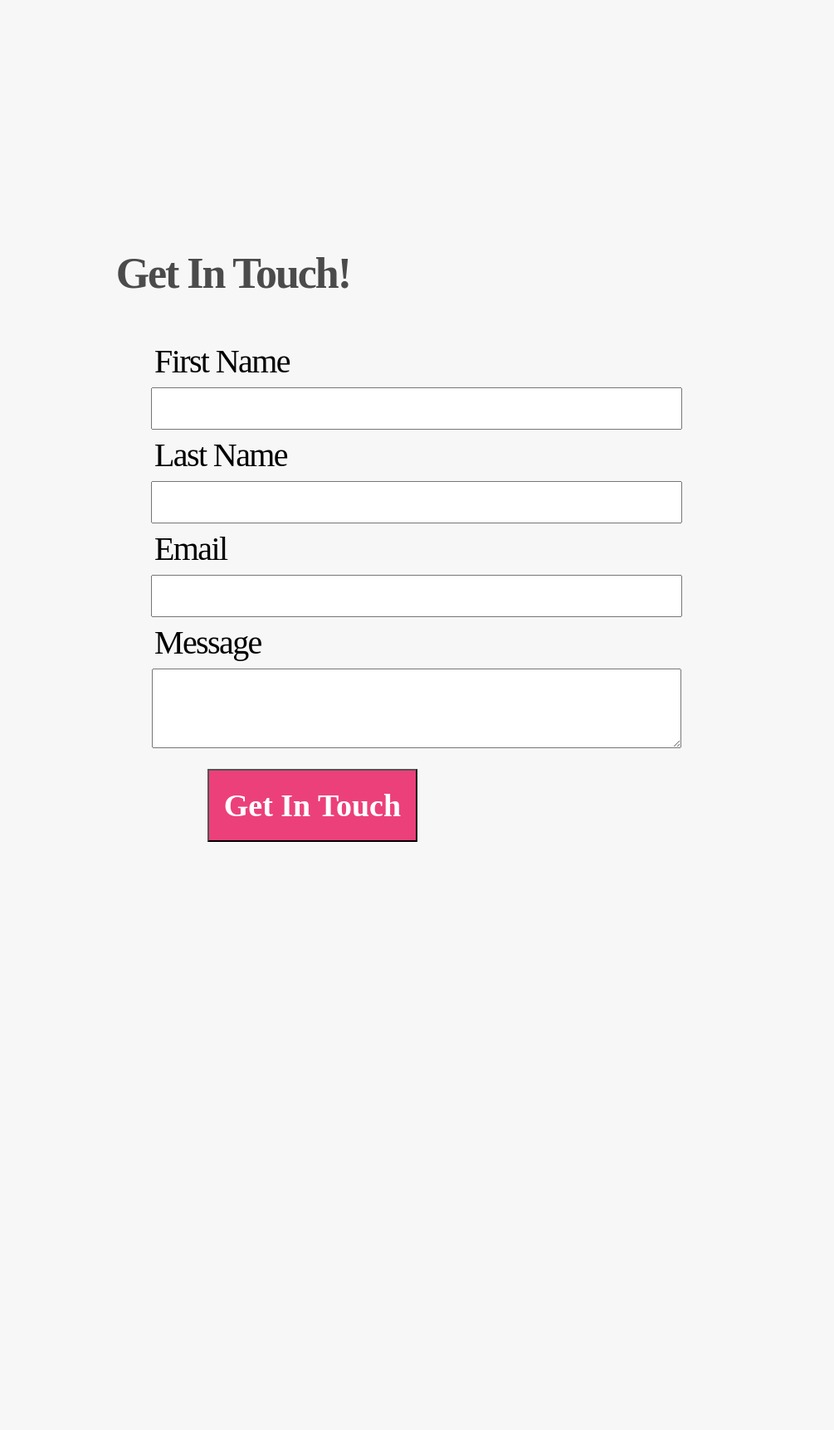
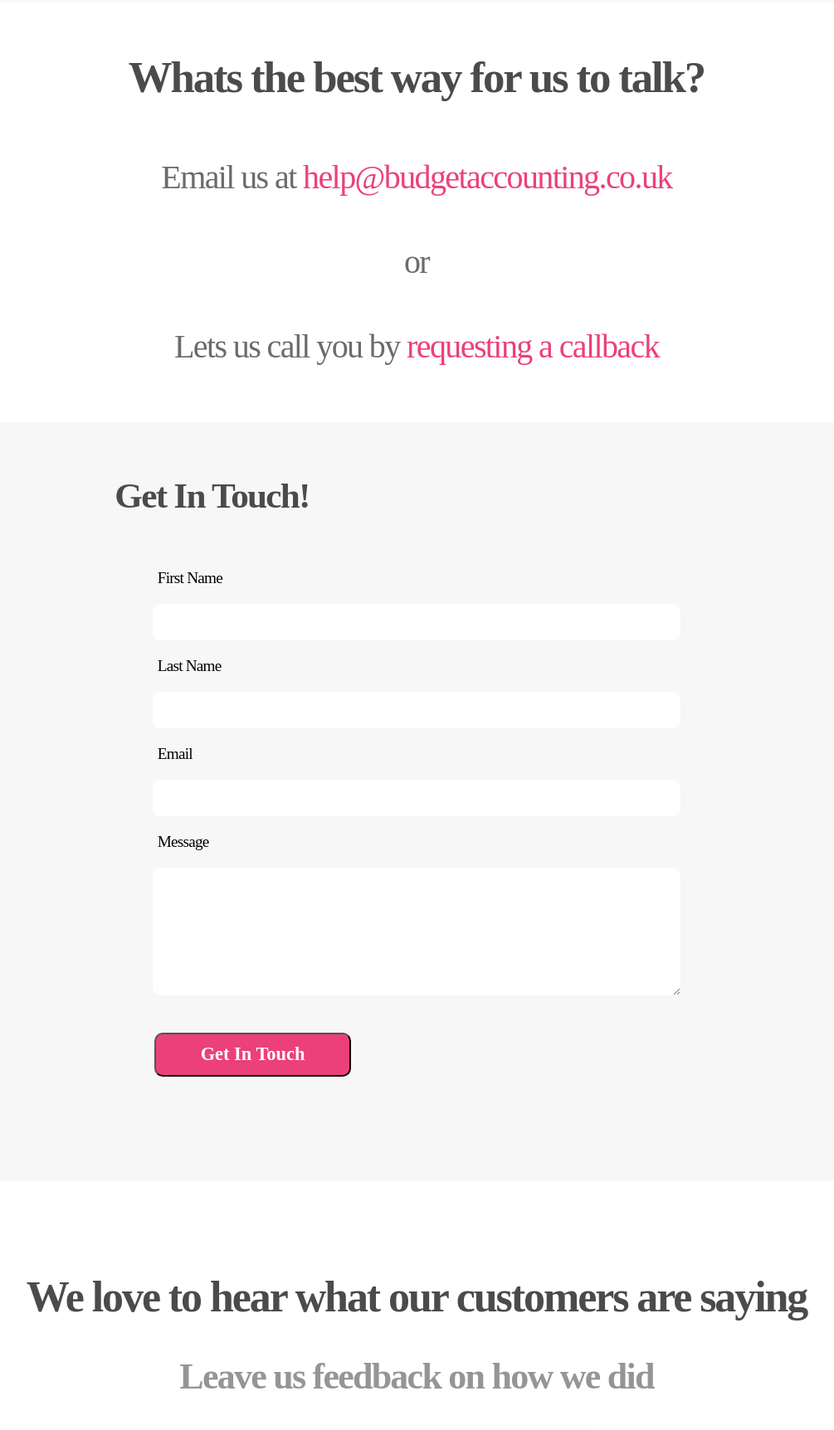
Before and after one commit to sheran786malik/components, a React app: page / in a window 1280 px wide. Shown: the part 1076-2800 px from the top of the page at 83% size, without its empty margins (138-1143 px from the left). Before the commit the page ends 2099 px from the top, so only its background shows below. Built offline with nearby package versions, Linux system fonts and the light colour scheme; a web font is replaced by a local one.

Commit message:
Happy commit

```diff
--- /dev/null
+++ b/src/components/contact/Contact.css
@@ -0,0 +1,93 @@
+.contact {
+    background-color: #ffff;
+    margin: 0 auto;
+    text-align: center;
+    padding-top: 50px;
+}
+.firstText {
+    font-family: 'Palanquin';
+    font-style: normal;
+    font-weight: bold;
+    line-height: 80px;
+    font-size: 3.3rem;
+    text-align: center;
+    letter-spacing: -0.04em;
+    color: #4B4B4B;
+}
+
+.emailUs {
+    font-family: 'Palanquin';
+    font-style: normal;
+    font-weight: 500;
+    line-height: 62px;
+    font-size: 40px;
+    text-align: center;
+    letter-spacing: -0.04em;
+    color: #6B6B6B;
+
+    padding-top: 50px;
+}
+.email {
+    color: #EC407A;
+
+}
+.separator {
+
+    font-family: 'Palanquin';
+    font-style: normal;
+    font-weight: 500;
+    line-height: 62px;
+    font-size: 40px;
+    text-align: center;
+    letter-spacing: -0.04em;
+
+    color: #6B6B6B;
+
+}
+.finalText {
+    font-family: 'Palanquin';
+    font-style: normal;
+    font-weight: 500;
+    line-height: 62px;
+    font-size: 40px;
+    text-align: center;
+    letter-spacing: -0.04em;
+    color: #6B6B6B;
+    padding-bottom: 20px;
+}
+
+.finalTextFirst {
+    font-family: 'Palanquin';
+    font-style: normal;
+    font-weight: bold;
+    line-height: 80px;
+    font-size: 3.3rem;
+    text-align: center;
+    letter-spacing: -0.04em;
+    color: #4B4B4B;
+}
+.callback {
+    color: #EC407A;
+
+}
+@media only screen
+  and (min-device-width: 300px)
+  and (max-device-width: 667px)
+  and (-webkit-min-device-pixel-ratio: 2)
+{
+
+    .contact {
+        width: 100%;
+    }
+    .firstText {
+        width: 100%;
+        font-size: 2.5rem;
+    }
+    .email {
+        font-size: 1.6rem;
+    }
+    .finalText {
+        font-size: 1.9rem;
+    }
+
+}
--- /dev/null
+++ b/src/components/contact/Contact.js
@@ -0,0 +1,24 @@
+import React from 'react';
+
+import './Contact.css';
+const Contact = () => {
+    return (
+        <div className="contact">
+            <div className="firstText">
+             <h>Whats the best way for us to talk?</h>
+            </div>
+            <div className="emailUs">
+                <h className="emailText"> Email us at <span className="email"> help@budgetaccounting.co.uk </span></h>
+            </div>
+            <div class="seperation">
+                <p className="separator"> or </p>
+            </div>
+            <div className="finalText">
+                <p className="finalTextStart"> Lets us call you by <span className="callback"> requesting a callback</span></p>
+            </div>
+        </div>
+
+    );
+
+}
+export default Contact;
--- /dev/null
+++ b/src/components/feedBack/FeedBack.css
@@ -0,0 +1,74 @@
+.feedBack {
+    background-color: white;
+}
+
+.textFeedback {
+    padding-top: 100px;
+    text-align: center;
+}
+.textFeedback h {
+    font-family: Palanquin;
+    font-style: normal;
+    font-weight: bold;
+    line-height: 80px;
+    font-size: 52px;
+    text-align: center;
+    letter-spacing: -0.04em;
+    color: #4B4B4B;
+    width: 300px;
+}
+.subtitle {
+    text-align: center;
+}
+.subtitle h {
+
+font-family: 'Palanquin';
+font-style: normal;
+font-weight: 600;
+line-height: 112px;
+font-size: 44px;
+text-align: center;
+letter-spacing: -0.04em;
+color: #959595;
+text-align: center;
+}
+.buttonFeedback {
+    margin: 0 auto;
+    width: 20%;
+    padding-bottom: 100px;
+
+}
+.sendFeedback {
+    font-family: 'Palanquin';
+    font-style: normal;
+    font-weight: bold;
+    line-height: 48px;
+    font-size: 2.1rem;
+    text-align: center;
+    letter-spacing: -0.04em;
+    text-transform: capitalize;
+    padding-top: 15px;
+    padding-bottom: 15px;
+    padding-right: 20px;
+    padding-left: 20px;
+    border-radius: 15px;
+    background: #F8F8F8;
+    border: none;
+    width: 350px;
+    color: #4B4B4B;
+    box-shadow: 0px 4px 12px rgba(0, 0, 0, 0.25);
+}
+
+@media only screen
+  and (min-device-width: 300px)
+  and (max-device-width: 667px)
+  and (-webkit-min-device-pixel-ratio: 2)
+{
+    .buttonFeedback {
+       margin: 0 auto;
+       width: 100%;
+    }
+    .sendFeedback {
+        text-align: center;
+    }
+}
--- /dev/null
+++ b/src/components/feedBack/FeedBack.js
@@ -0,0 +1,23 @@
+import React from 'react'
+
+import './FeedBack.css';
+
+const FeedBack = () => {
+    return (
+        <div className="feedBack">
+            <div className="textFeedback">
+                <h> We love to hear what our customers are saying</h>
+            </div>
+            <div className="subtitle">
+                <h> Leave us feedback on how we did</h>
+            </div>
+            <div className="buttonFeedback">
+                <button class="sendFeedback"> Send Feedback </button>
+            </div>
+
+
+        </div>
+    );
+}
+
+export default FeedBack;
--- a/src/components/form/Form.css
+++ b/src/components/form/Form.css
@@ -1,32 +1,30 @@
 .formClass {
-    padding-top: 20%;
+    padding-top: 20px;
 }
 
 .contactForm {
-
     width: 100%;
     height: 100%;
     margin: 0 auto;
 }
 .formTitle {
     text-align: center;
-    padding-right: 35%;
+    padding-right: 39%;
     font-family: 'Palanquin';
     font-style: normal;
     font-weight: bold;
     line-height: 80px;
-    font-size: 52px;
+    font-size: 2.7rem;
     letter-spacing: -0.04em;
-
     color: #4B4B4B;
 }
 .label {
-    padding-left: 25%;
-    font-family: Palanquin;
+    padding-left: 25.3%;
+    font-family: 'Palanquin';
     font-style: normal;
     font-weight: 500;
     line-height: 62px;
-    font-size: 40px;
+    font-size: 1.2rem;
     letter-spacing: -0.04em;
     color: #000000;
 
@@ -36,30 +34,69 @@
     height: 10%;
     margin: 0 auto;
     display: block;
-    font-size: 40px;
+    border-radius: 10px;
+    font-size: 2.3rem;
+    border: none;
+}
+.inputMessage {
+    width: 50%;
+    height: 150px;
+    margin: 0 auto;
+    display: block;
+    border-radius: 10px;
+    font-size: 2.3rem;
+    border: none;
+}
+.button {
+    padding-left: 25%;
+    padding-top: 2%;
+    padding-bottom: 10%;
+
 }
 .submit {
     padding-top: 1%;
     padding-bottom: 1%;
     margin-top: 2%;
-    margin-left: 380px;
     background: #EC407A;
     color: #ffff;
-    width: 20%;
+    width: 25%;
     font-family: 'Palanquin';
     font-style: normal;
     font-weight: bold;
-    line-height: 58px;
-    font-size: 38px;
+    line-height:30px;
+    font-size: 1.4rem;
     text-align: center;
+    border-radius: 10px;
 }
 
 @media only screen
   and (min-device-width: 300px)
   and (max-device-width: 667px)
   and (-webkit-min-device-pixel-ratio: 2)
-  {
-      .formTitle {
-          text-align: center;
-      }
-  }
+{
+.formClass{
+
+            width: 100%;
+}
+.formTitle {
+        font-size: 1.5rem;
+}
+.input {
+          width: 75%;
+}
+.label{
+         text-align: left;
+
+}
+.button {
+          width: 100%;
+}
+.submit {
+        width:50%;
+        text-align: center;
+        margin: 0 auto;
+}
+.inputMessage {
+    width: 75%;
+}
+}
--- a/src/components/form/Form.js
+++ b/src/components/form/Form.js
@@ -35,11 +35,14 @@ const Form = () => {
                     <label className="label"> Message </label>
                     <textarea
                     type="text"
-                    className="input">
+                    className="inputMessage">
                     </textarea>
 
                </div>
+               <div className="button">
                <button className="submit">Get In Touch</button>
+               </div>
+
 
           </form>
      </div>
--- a/src/containers/App.js
+++ b/src/containers/App.js
@@ -8,6 +8,9 @@ import Steps from '../components/steps/Steps';
 
 import Form from '../components/form/Form';
 
+import FeedBack from '../components/feedBack/FeedBack';
+
+import Contact from '../components/contact/Contact'
 
 class App extends Component {
   render() {
@@ -16,7 +19,9 @@ class App extends Component {
        <ProcessBanner/>
        <TypicalClient/>
       <Steps/>
+      <Contact/>
       <Form/>
+      <FeedBack/>
       </div>
     );
   }
```
